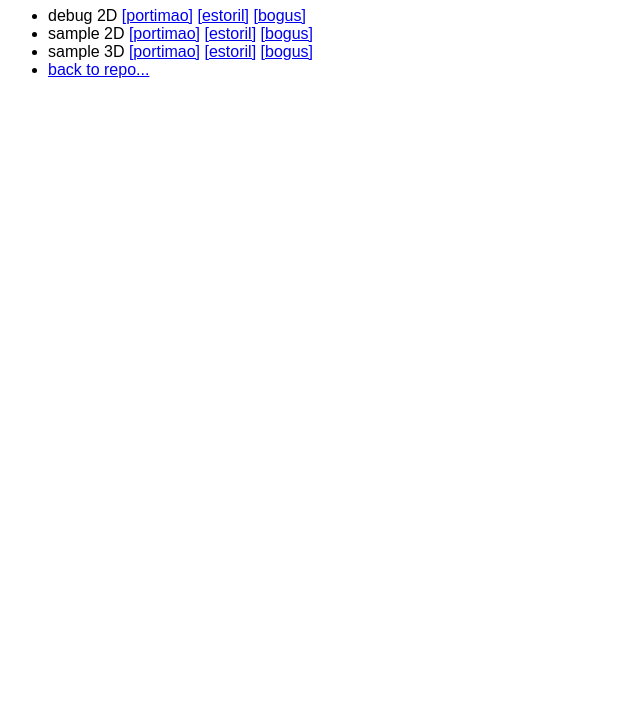
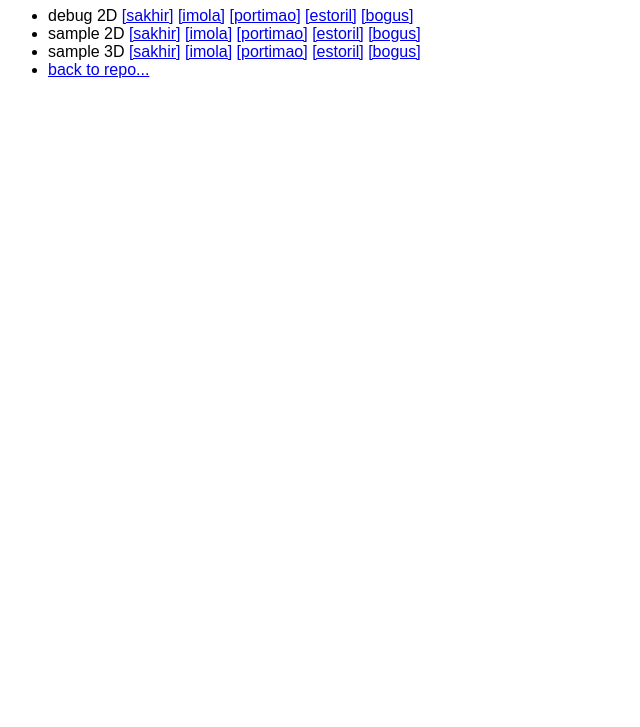
Before and after one commit to JosePedroDias/f1gis, a website: page index.html in a window 1280 px wide. Shown: the part 73-800 px from the top of the page, without its empty margins (0-640 px from the left). Drawn offline with Linux system fonts and the light colour scheme.

Commit message:
+ sakhir

```diff
--- a/index.html
+++ b/index.html
@@ -23,17 +23,23 @@
     <ul>
         <li>
             debug 2D
+            <a href="debug2d.html#sakhir.2d.rt.geojson">[sakhir]</a>
+            <a href="debug2d.html#imola.2d.rt.geojson">[imola]</a>
             <a href="debug2d.html#portimao.2d.rt.geojson">[portimao]</a>
             <a href="debug2d.html#estoril.2d.rt.geojson">[estoril]</a>
             <a href="debug2d.html#bogus.2d.rt.geojson">[bogus]</a>
         </li>
         <li>
             sample 2D
+            <a href="sample2d.html#sakhir.2d.rt.geojson">[sakhir]</a>
+            <a href="sample2d.html#imola.2d.rt.geojson">[imola]</a>
             <a href="sample2d.html#portimao.2d.rt.geojson">[portimao]</a>
             <a href="sample2d.html#estoril.2d.rt.geojson">[estoril]</a>
             <a href="sample2d.html#bogus.2d.rt.geojson">[bogus]</a>
         <li>
             sample 3D
+            <a href="sample3d.html#sakhir.2d.rt.geojson">[sakhir]</a>
+            <a href="sample3d.html#imola.2d.rt.geojson">[imola]</a>
             <a href="sample3d.html#portimao.2d.rt.geojson">[portimao]</a>
             <a href="sample3d.html#estoril.2d.rt.geojson">[estoril]</a>
             <a href="sample3d.html#bogus.2d.rt.geojson">[bogus]</a>
```
Also changed, not shown: assets/tracks/sakhir.2d.rt.geojson (added).
